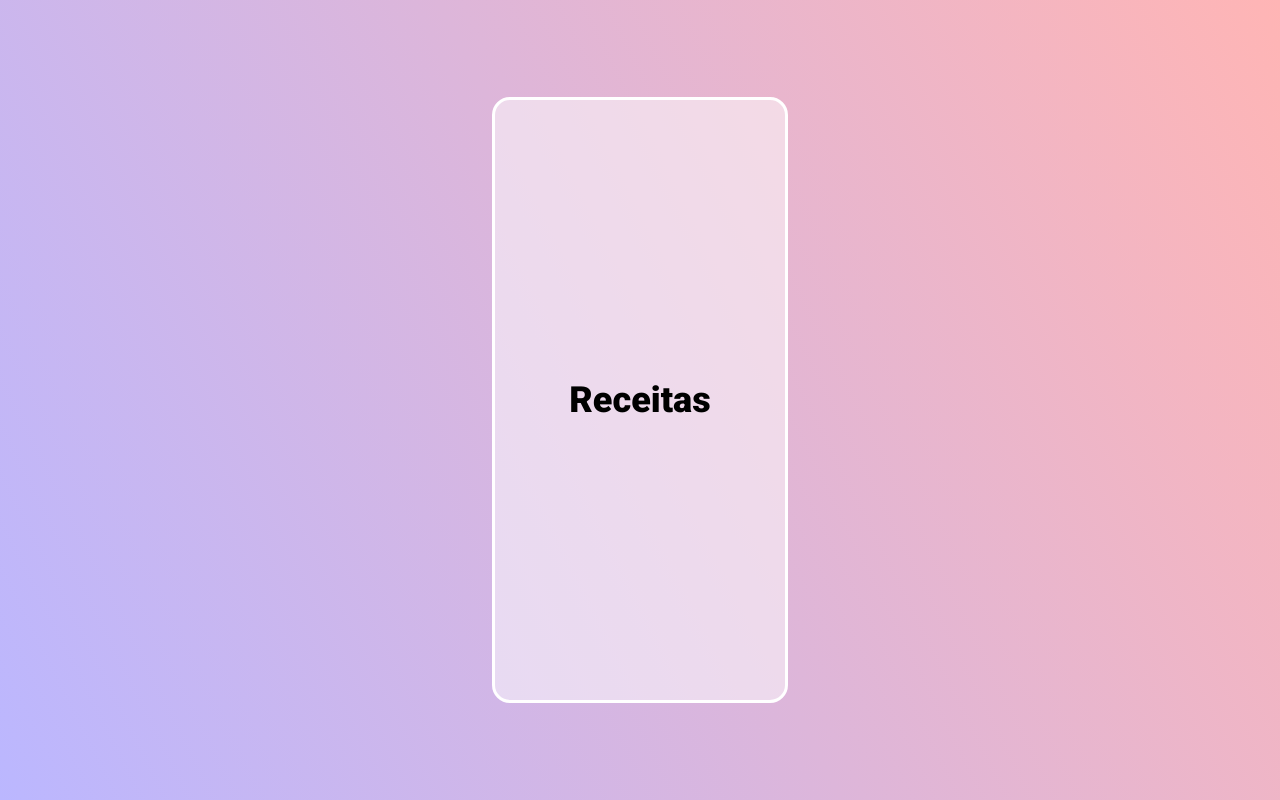
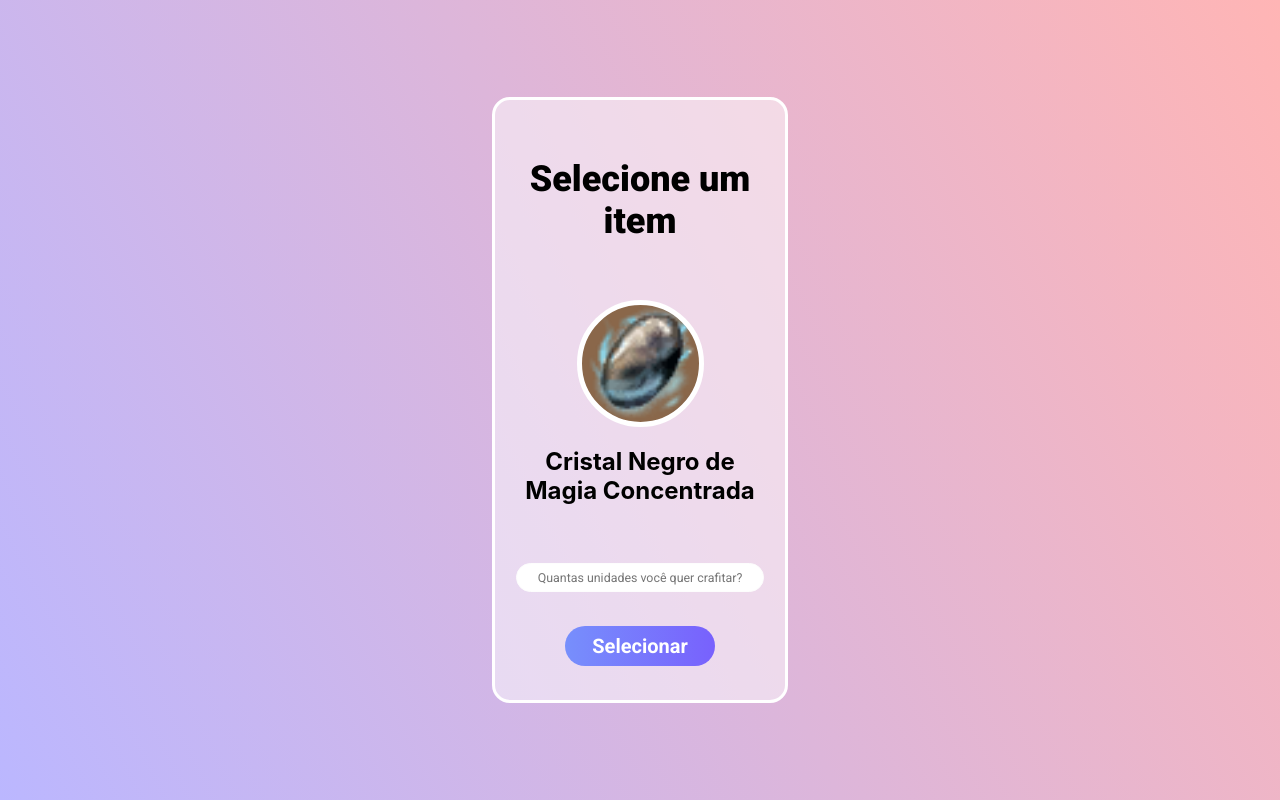
Before and after one commit to Wendellsg/Profiteiro-bdo, a React (Create React App) app: page /receitas in a window 1280 px wide. Built offline with nearby package versions, Linux system fonts and the light colour scheme.

Commit message:
design da segunda pagina pronto

```diff
--- /dev/null
+++ b/src/components/inputText/inputText.css
@@ -0,0 +1,23 @@
+.input{
+    width: 247.02px;
+    height: 29px;
+    background: #FFFFFF;
+    border: 0.258929px solid #fdfdfd;
+    box-sizing: border-box;
+    border-radius: 47.125px;
+    font-family: Roboto;
+    font-style: normal;
+    font-weight: normal;
+    font-size: 12.4286px;
+    line-height: 15px;
+    text-align: center;
+    box-sizing: border-box;
+
+
+
+    color: #7C7C7C;
+}
+
+.input:focus{
+    outline: none;
+}
--- /dev/null
+++ b/src/components/inputText/inputText.jsx
@@ -0,0 +1,8 @@
+import './inputText.css'
+function InputText(props){
+    return(
+        <input placeholder={props.placeholder} className="input" type="text"/>
+    )
+}
+
+export default InputText;
--- /dev/null
+++ b/src/components/itens/item.css
@@ -0,0 +1,23 @@
+.item{
+    position: relative;
+    height: 230px;
+    width: 230px;
+    display: flex;
+    flex-direction: column;
+    align-items: center;
+}
+
+.itemImage{
+    height: 117px;
+    width: 117px;
+    display: flex;
+    align-items: center;
+    border: 5px solid #FFFFFF;
+    border-radius: 50%;
+    background-color:rgb(138, 103, 74);
+    background-repeat: no-repeat;
+    background-position: center;
+    background-size: 100%;
+
+
+}
--- /dev/null
+++ b/src/components/itens/item.jsx
@@ -0,0 +1,13 @@
+import './item.css';
+
+function Item(props){
+    return(
+        <div className="item">
+            <div style={{backgroundImage:`url(${props.img})`}} className="itemImage">
+
+            </div>
+            <h2 className="itemName">{props.name}</h2>
+        </div>
+    )
+}
+export default Item;
--- a/src/index.css
+++ b/src/index.css
@@ -27,3 +27,7 @@ font-size: 36px;
 line-height: 42px;
 color: #000000;
 }
+
+h2{
+  text-align: center;
+}
--- a/src/pages/Home/home.css
+++ b/src/pages/Home/home.css
@@ -1,4 +1,4 @@
-.conteiner{
+.conteinerHome{
     width: 290px;
     height: 600px;
     background: rgba(255, 255, 255, 0.5);
@@ -18,7 +18,7 @@
     width: 243px;
     height: 360px;
     padding-bottom: 50px;
-
+    text-align: center;
 
 }
 .conteiner h1{
--- a/src/pages/Home/home.jsx
+++ b/src/pages/Home/home.jsx
@@ -6,7 +6,7 @@ import {Link} from 'react-router-dom'
 
 function Home(){
     return(
-        <div className="conteiner">
+        <div className="conteinerHome">
                 <div className="textbox">
                     <h1>Calcule o lucro exato das suas receitas no Black Desert</h1>
                 </div>
--- a/src/pages/receitas/receitas.css
+++ b/src/pages/receitas/receitas.css
@@ -1,4 +1,4 @@
-.conteinerReceitas{
+.conteiner{
     width: 290px;
     height: 600px;
     background: rgba(255, 255, 255, 0.5);
--- a/src/pages/receitas/receitas.jsx
+++ b/src/pages/receitas/receitas.jsx
@@ -1,10 +1,22 @@
-
+import Button from '../../components/button/Button'
+import {Link} from 'react-router-dom'
+import Item from '../../components/itens/item'
+import Itemimage from '../../assets/00004987.png'
 import './receitas.css';
+import InputText from '../../components/inputText/inputText'
 
 function Receitas(){
+
     return(
-        <div className="conteinerReceitas" >
-            <h1>Receitas</h1>
+        <div className="conteiner" >
+            <h1>Selecione um item</h1>
+            <Item img={Itemimage}name="Cristal Negro de Magia Concentrada"/>
+
+            <InputText placeholder="Quantas unidades você quer crafitar?"/>
+
+            <Link to="/resultado">
+                <Button texto="Selecionar"></Button>
+            </Link>
         </div>
     )
 
--- a/src/pages/resultado/resultado.css
+++ b/src/pages/resultado/resultado.css
@@ -4,7 +4,6 @@
     background: rgba(255, 255, 255, 0.5);
     border: 3px solid #FFFFFF;
     border-radius: 18px;
-    background-image: url(../../assets/guardian.png);
     background-repeat: no-repeat;
     background-position-y: bottom;
     display: flex;
--- a/src/pages/resultado/resultado.jsx
+++ b/src/pages/resultado/resultado.jsx
@@ -1,10 +1,14 @@
-
+import {Link} from 'react-router-dom'
+import Button from '../../components/button/Button'
 import './resultado.css';
 
 function Resultado(){
     return(
         <div className="conteiner" >
             <h1>Resultado</h1>
+            <Link to="/">
+                <Button texto="Refazer"></Button>
+            </Link>
         </div>
     )
 
--- a/src/router.js
+++ b/src/router.js
@@ -8,6 +8,7 @@ import {
 
 import Home from './pages/Home/home'
 import Receitas from './pages/receitas/receitas'
+import Resultado from './pages/resultado/resultado'
 
 
 function Routes(){
@@ -20,6 +21,9 @@ function Routes(){
                 <Route path="/receitas">
                 <Receitas />
                 </Route>
+                <Route path="/resultado">
+                <Resultado />
+                </Route>
                 </Switch>
             </BrowserRouter>
         )
```
Also changed, not shown: src/assets/00004987.png (added), 1 other file (tests, documents, lock files or other folders).
